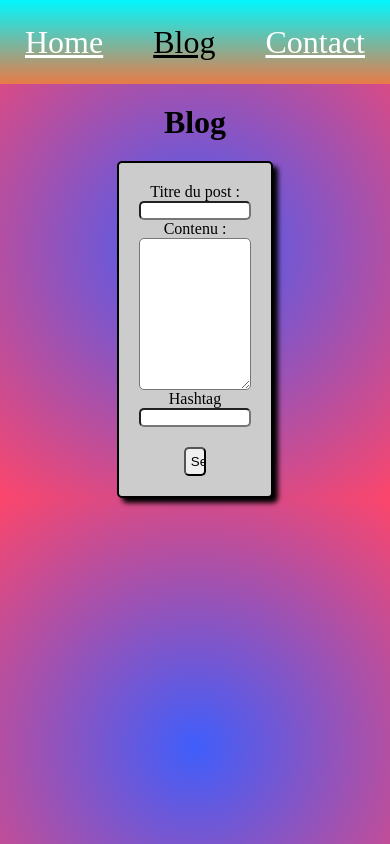
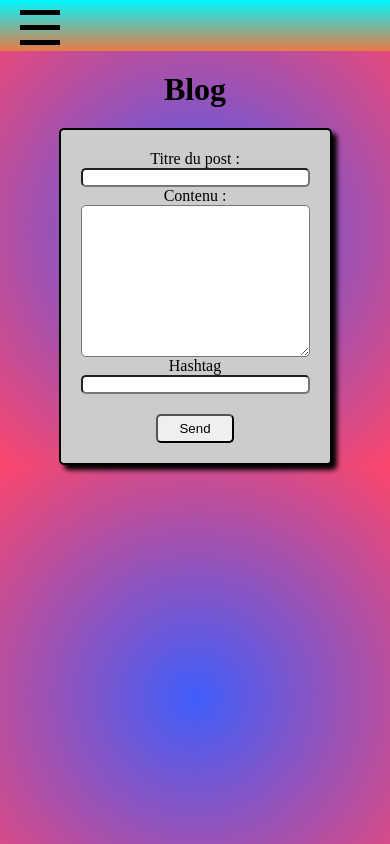
Before and after one commit to julienPardoel/projetdevblog, a React (Create React App) app: page /blog in a window 390 px wide. Built offline with nearby package versions, Linux system fonts and the light colour scheme; no server answers.

Commit message:
add mediaqueries

```diff
--- a/src/components/Navigation.js
+++ b/src/components/Navigation.js
@@ -4,10 +4,18 @@ import { NavLink } from "react-router-dom";
 const Navigation = () => {
     return (
         <div className="navigation">
-            <NavLink exact to="/" activeClassName="nav-active">Home</NavLink>
-            <NavLink exact to="/blog" activeClassName="nav-active">Blog</NavLink>
-            <NavLink exact to="/contact" activeClassName="nav-active">Contact</NavLink>
+            <div className="desk">
+                <NavLink exact to="/" activeClassName="nav-active">Home</NavLink>
+                <NavLink exact to="/blog" activeClassName="nav-active">Blog</NavLink>
+                <NavLink exact to="/contact" activeClassName="nav-active">Contact</NavLink>
+            </div>
+            <div className="burger">
+                <div className="tranche top"></div>
+                <div className="tranche middle"></div>
+                <div className="tranche bottom"></div>
+            </div>
         </div>
+
     )
 }
 
--- /dev/null
+++ b/src/styles/_mediaqueries.scss
@@ -0,0 +1,35 @@
+@media screen and (max-width: 900px) {
+    .formulaire{
+        .post-form{
+            width: 70vw;
+            #submit-post{
+                width: 20vw
+            }
+        }
+    }
+    .navigation{
+        height: 6vh;
+        .desk{
+            visibility: hidden;
+            display: none
+        }
+        .burger{
+            visibility: visible;
+            display: flex;
+            flex-direction: column;
+            margin: 0 0 0 20px;
+            width: 40px;
+
+            .tranche{
+                width:40px;
+                height:5px;
+                background-color: black;
+                margin-top: 10px;
+            }
+        }
+        .burger:hover{
+            cursor: pointer
+        }
+    }
+
+}
--- a/src/styles/components/_navigation.scss
+++ b/src/styles/components/_navigation.scss
@@ -1,16 +1,21 @@
 .navigation{
     background: linear-gradient(#00f7ff, #e97a46);
     height: 10vh;
+    .desk{
         display: flex;
         justify-content: space-around;
         align-items: center;
+        height: 10vh;
         a {
             color: white;
             font-size: 2rem;
         }
         .nav-active{
             color: black;
-
         }
-
+    }
+    .burger{
+    display: none;
+    visibility: hidden;
+}
 };
--- a/src/styles/index.scss
+++ b/src/styles/index.scss
@@ -6,3 +6,4 @@
 @import './components/_navigation.scss';
 @import './components/_formulaire.scss';
 @import './components/_article.scss';
+@import './_mediaqueries.scss';
```
Lines whose indentation alone changed are shown as unchanged.
